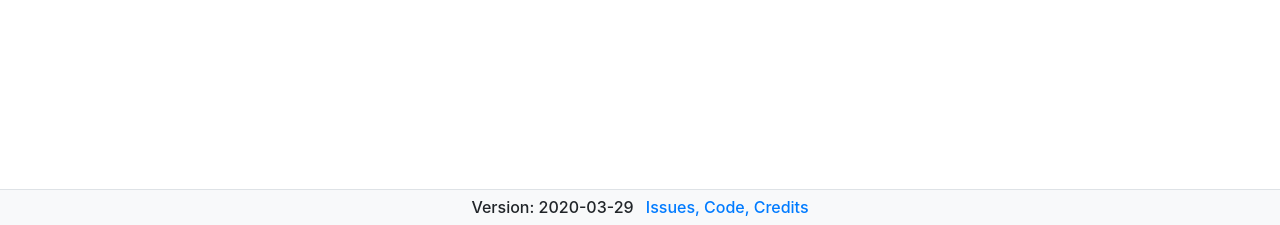
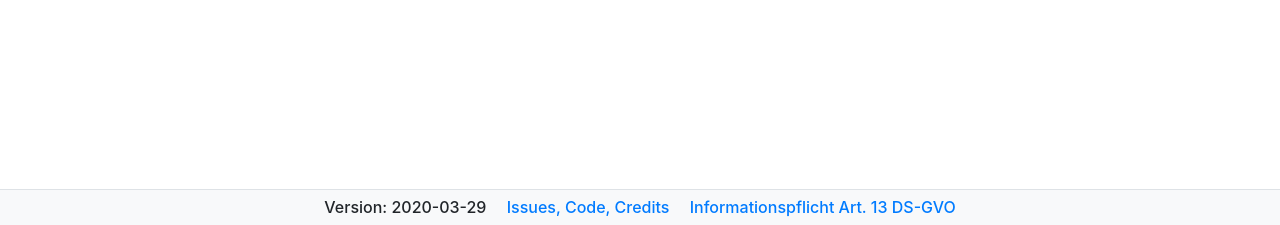
Before and after one commit to ErikWegner/wamytm, a Django app: template src/wamytmapp/templates/wamytmapp/index.html in a window 1280 px wide. Shown: the part 575-800 px from the top of the page. Run offline with Django 3.2, Linux system fonts and the light colour scheme; the template is opened without the code that fills it: values that come from a table or form of the project are taken from there, others are empty; parts of the project's set-up code (start-up, migrations or seed data) failed here and were passed over; some libraries are stand-ins or nearby versions.

Commit message:
WEK-3425

```diff
--- a/src/wamytmapp/templates/wamytmapp/footer.html
+++ b/src/wamytmapp/templates/wamytmapp/footer.html
@@ -3,7 +3,8 @@
     <div class="container">
         <div class="row">
             <div class="col-xs-12 col-sm-12 col-md-12 mt-2 mt-sm-2 text-center">
-                <p class="h6">Version: 2020-03-29 <a class="ml-2" href="https://github.com/erikwegner/wamytm" target="_blank">Issues, Code, Credits</a></p>
+                <p class="h6">Version: 2020-03-29 <a class="ml-3" href="https://github.com/erikwegner/wamytm" target="_blank">Issues, Code, Credits</a>
+                <a class="ml-3" href="https://rcwiki.intra.regiocom.net/x/MwtOGQ" target="_blank">Informationspflicht Art. 13 DS-GVO</a></p>
             </div>
         </div>
     </div>
```
